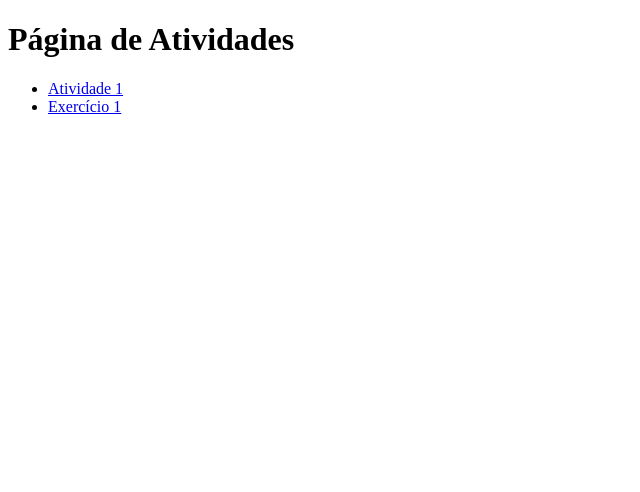
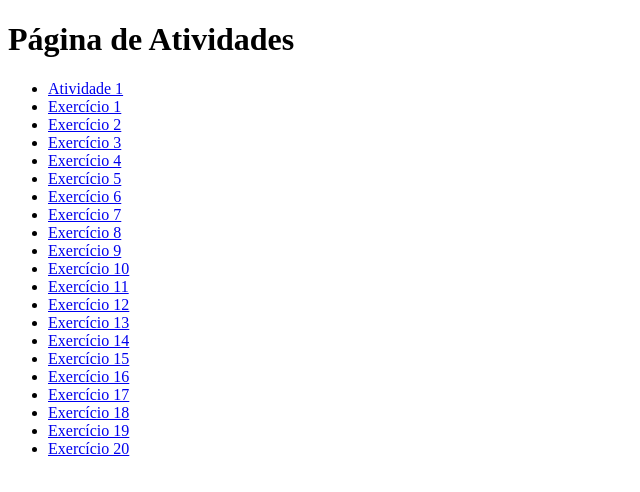
Before and after one commit to aagablm/Atividades-Web-1, a plain HTML site: page index.html in a window 1280 px wide. Shown: the whole page, without its empty margins (0-640 px from the left). Drawn offline with Linux system fonts and the light colour scheme.

Commit message:
adicionando link para as atividades

```diff
--- a/index.html
+++ b/index.html
@@ -10,6 +10,25 @@
     <ul>
         <li><a href="atividade1.html">Atividade 1</a></li>
         <li><a href="ex01.html">Exercício 1</a></li>
+        <li><a href="ex02.html">Exercício 2</a></li>
+        <li><a href="ex03.html">Exercício 3</a></li>
+        <li><a href="ex04.html">Exercício 4</a></li>
+        <li><a href="ex05.html">Exercício 5</a></li>
+        <li><a href="ex06.html">Exercício 6</a></li>
+        <li><a href="ex07.html">Exercício 7</a></li>
+        <li><a href="ex08.html">Exercício 8</a></li>
+        <li><a href="ex09.html">Exercício 9</a></li>
+        <li><a href="ex10.html">Exercício 10</a></li>
+        <li><a href="ex11.html">Exercício 11</a></li>
+        <li><a href="ex12.html">Exercício 12</a></li>
+        <li><a href="ex13.html">Exercício 13</a></li>
+        <li><a href="ex14.html">Exercício 14</a></li>
+        <li><a href="ex15.html">Exercício 15</a></li>
+        <li><a href="ex16.html">Exercício 16</a></li>
+        <li><a href="ex17.html">Exercício 17</a></li>
+        <li><a href="ex18.html">Exercício 18</a></li>
+        <li><a href="ex19.html">Exercício 19</a></li>
+        <li><a href="ex20.html">Exercício 20</a></li>
     </ul>
 </body>
 </html>
```
Also changed, not shown: atividade1.html (+1 -1 lines), ex01.html (+1 -1 lines).
